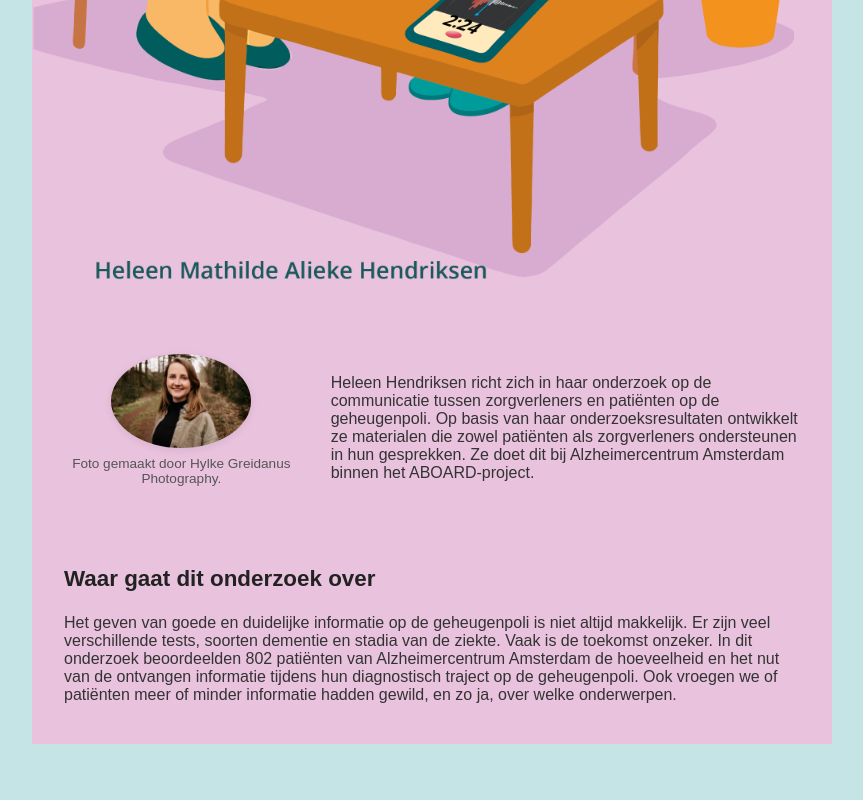
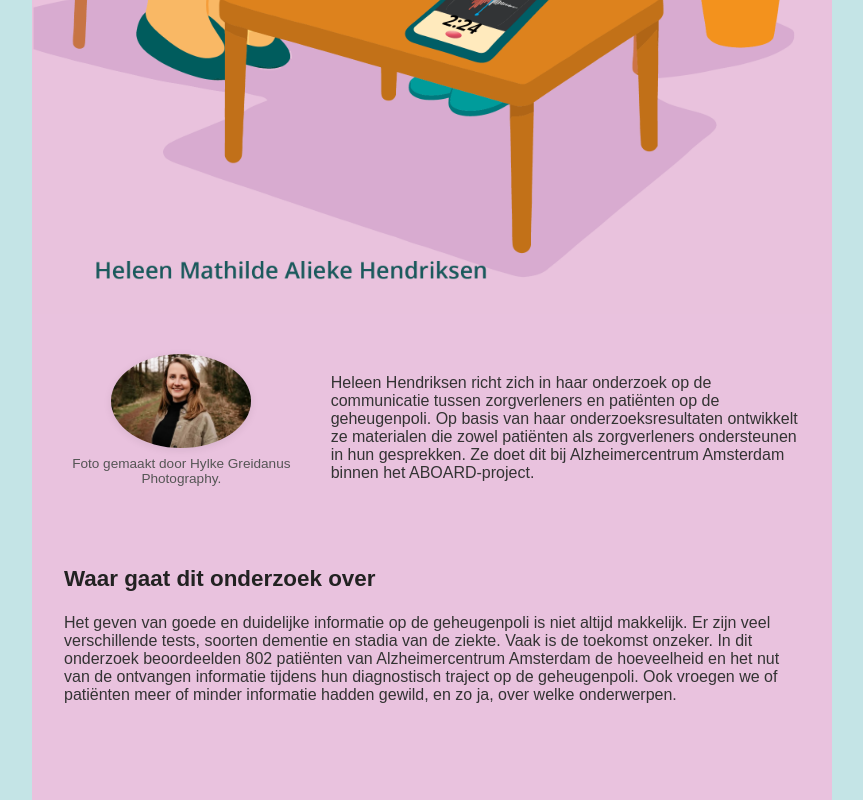
Before and after one commit to JCZuurmond/hma-hendriksen-dissertatie-website, a SvelteKit app: page / in a window 1280 px wide. Shown: the part 872-1672 px from the top of the page, without its empty margins (208-1071 px from the left). Before the commit the page ends 1616 px from the top, so only its background shows below. Built offline with nearby package versions, Linux system fonts and the light colour scheme.

Commit message:
Update bottom padding

```diff
--- a/src/routes/+page.svelte
+++ b/src/routes/+page.svelte
@@ -145,7 +145,7 @@
       width: 100%;
       max-width: 800px;
       margin: 0 auto;
-      padding: 2.5rem 2rem;
+      padding: 2.5rem 2rem 6rem 2rem;
       background-color: rgb(233, 194, 222);
       border-radius: 0;
       box-sizing: border-box;
```
